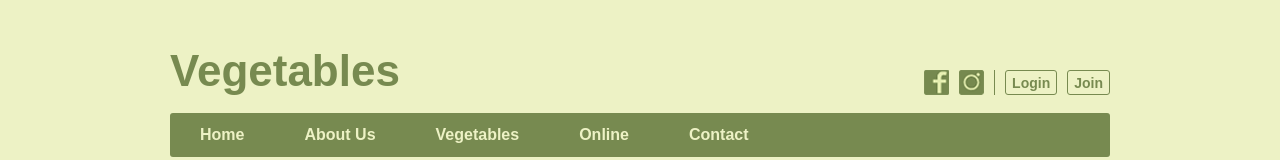
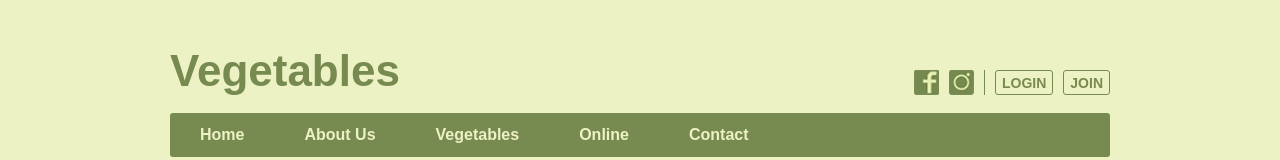
Before and after one commit to browncofe/WK4-Vegetable, a plain HTML site: page index.html in a window 1280 px wide. Shown: the top 160 px of the page. Drawn offline with Linux system fonts and the light colour scheme.

Commit message:
Update index.html

```diff
--- a/index.html
+++ b/index.html
@@ -16,8 +16,8 @@
                 <a class="top-media-bar-icon" href="https://www.facebook.com/"><img src="img/btn_facebook.png" class="btn_facebook"></a>
                 <a class="top-media-bar-icon" href="https://www.instagram.com/"><img src="img/btn_instagram.png" class="btn_instagram"></a>
                 <div class="top-media-bar-line"></div>
-                <button class="top-media-bar-btn" type="button">Login</button>
-                <button class="top-media-bar-btn" type="button">Join</button>
+                <button class="top-media-bar-btn" type="button">LOGIN</button>
+                <button class="top-media-bar-btn" type="button">JOIN</button>
             </div>
         </header>
         <nav>
```
